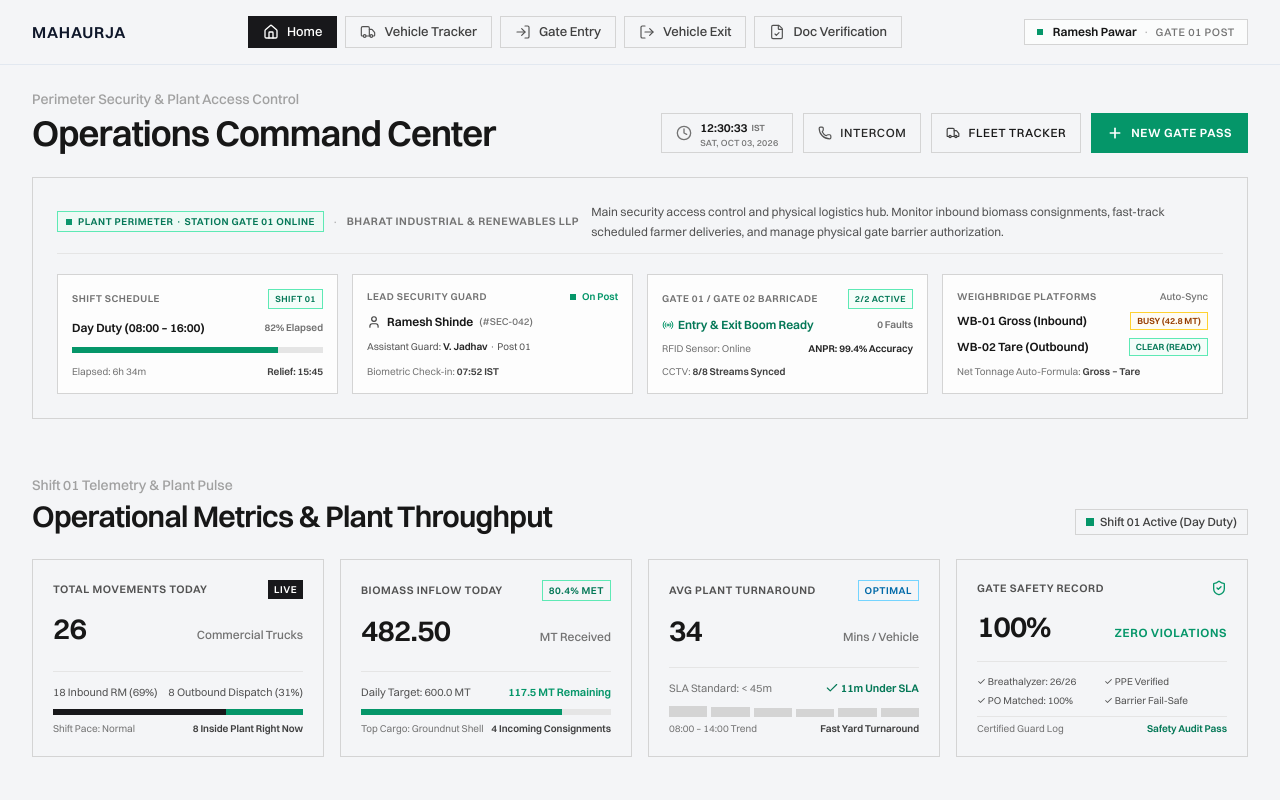
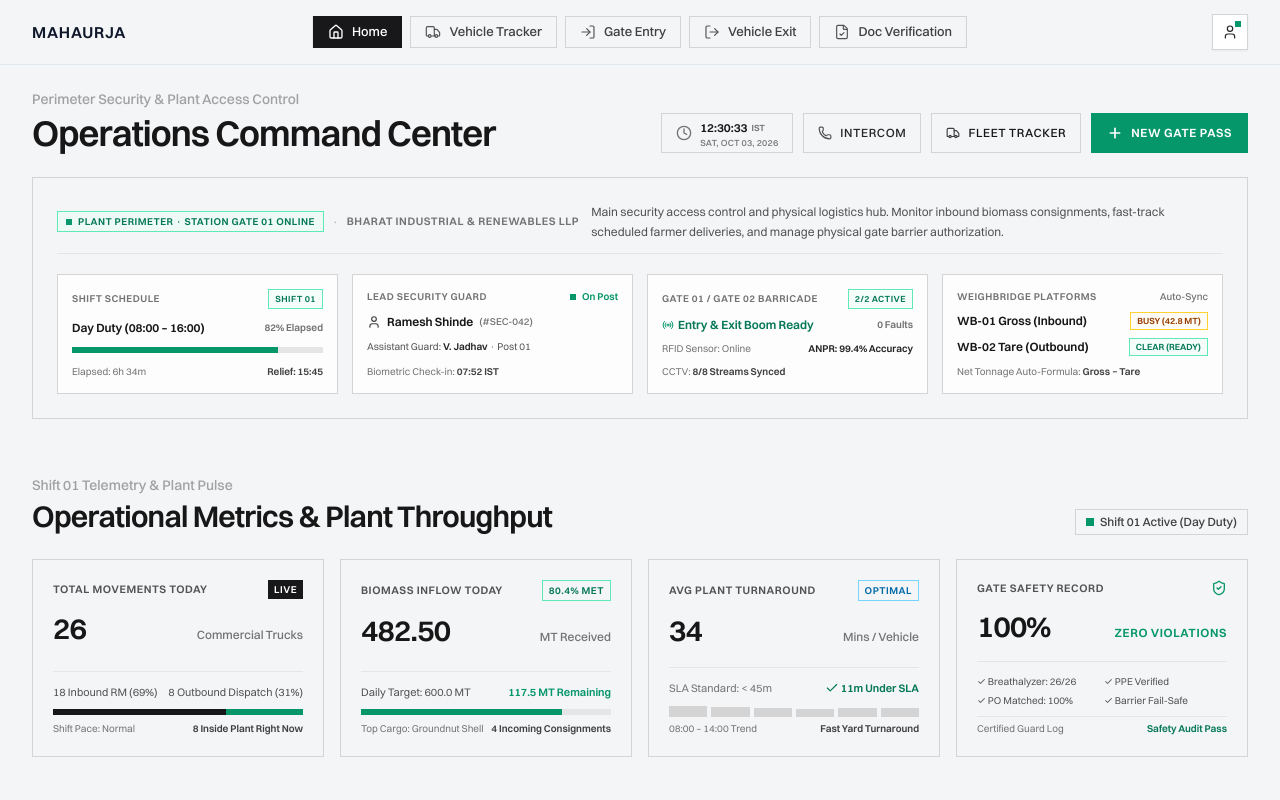
Before and after one commit to adarzhpathade/mahaurja-frontend, a Next.js app: page /gate in a window 1280 px wide. Shown: the top 800 px of the page. Built offline with nearby package versions, Linux system fonts and the light colour scheme.

Commit message:
refactor(nav): replace verbose user text badge with user icon popover and center-align nav tabs

```diff
--- a/src/components/layout/industrial-nav.tsx
+++ b/src/components/layout/industrial-nav.tsx
@@ -32,6 +32,7 @@ import {
   GitFork,
   LineChart,
   Users,
+  User,
   Layers,
   Menu,
   X,
@@ -177,6 +178,7 @@ export function IndustrialNav({
     currentRole.navItems[1]?.id || currentRole.navItems[0]?.id || "home"
   );
   const [isMobileMenuOpen, setIsMobileMenuOpen] = useState(false);
+  const [isUserMenuOpen, setIsUserMenuOpen] = useState(false);
 
   const selectedTab = activeTabId !== undefined ? activeTabId : internalActiveTab;
 
@@ -192,9 +194,9 @@ export function IndustrialNav({
 
   return (
     <header className="w-full bg-[#F4F5F7] border-b border-[#E2E8F0] select-none sticky top-0 z-40">
-      <div className="max-w-[1920px] mx-auto px-3 sm:px-6 lg:px-8 h-14 sm:h-16 flex items-center justify-between gap-2 sm:gap-4">
+      <div className="relative max-w-[1920px] mx-auto px-3 sm:px-6 lg:px-8 h-14 sm:h-16 flex items-center justify-between gap-4">
         {/* Left: Brand Name */}
-        <div className="flex items-center gap-2 sm:gap-6 shrink-0">
+        <div className="flex items-center gap-2 sm:gap-6 shrink-0 z-10 min-w-[120px]">
           <div className="flex items-center gap-2">
             <span className="font-bold tracking-tight text-[#0F172A] text-sm md:text-base uppercase tracking-wider">
               MAHAURJA
@@ -202,10 +204,10 @@ export function IndustrialNav({
           </div>
         </div>
 
-        {/* Center: Exact Tab Group - Sharp Rectangular Segments with clean spacing (rounded-none, shadow-none, 0 depth, no color) */}
+        {/* Center: Truly Center-Aligned Tab Group */}
         <nav
           aria-label="Plant Navigation"
-          className="hidden md:flex items-center overflow-x-auto"
+          className="hidden md:flex items-center justify-center flex-1 max-w-fit mx-auto lg:absolute lg:left-1/2 lg:-translate-x-1/2 z-0"
         >
           <div className="inline-flex items-center gap-1.5 sm:gap-2">
             {currentRole.navItems.map((item) => {
@@ -241,19 +243,71 @@ export function IndustrialNav({
           </div>
         </nav>
 
-        {/* Right: Guard Station Indicator + Mobile Menu Toggle */}
-        <div className="flex items-center gap-2 sm:gap-3 shrink-0">
-          {/* Station & On-Duty Guard Status Badge (Zero border radius, crisp industrial aesthetic) */}
-          <div
-            className="hidden sm:flex items-center gap-2.5 px-3 py-1.5 border border-neutral-300 bg-white/70 text-xs"
-            style={{ borderRadius: 0 }}
-          >
-            <span className="w-1.5 h-1.5 bg-[#059669] inline-block shrink-0" />
-            <div className="flex items-baseline gap-1.5 leading-none">
-              <span className="font-bold text-neutral-900">{currentRole.userName}</span>
-              <span className="text-neutral-400">·</span>
-              <span className="text-[11px] text-neutral-500 font-medium uppercase tracking-wider">Gate 01 Post</span>
-            </div>
+        {/* Right: User Profile Icon + Mobile Menu Toggle */}
+        <div className="flex items-center gap-2 sm:gap-3 shrink-0 z-10 min-w-[120px] justify-end">
+          {/* User Profile Icon Button (Clean icon without direct verbose text) */}
+          <div className="relative">
+            <button
+              type="button"
+              onClick={() => setIsUserMenuOpen(!isUserMenuOpen)}
+              className="w-9 h-9 border border-neutral-300 bg-white hover:bg-neutral-100 text-neutral-800 hover:text-black flex items-center justify-center relative cursor-pointer transition-colors shadow-xs"
+              style={{ borderRadius: 0 }}
+              title={`On Duty: ${currentRole.userName} (Gate 01 Post)`}
+              aria-label="User Profile"
+              aria-expanded={isUserMenuOpen}
+            >
+              <User className="w-4 h-4 text-neutral-800" strokeWidth={1.8} />
+              <span className="w-1.5 h-1.5 bg-[#059669] absolute top-1.5 right-1.5" />
+            </button>
+
+            {/* Compact Industrial Guard Details Popover on Click */}
+            {isUserMenuOpen && (
+              <>
+                <div
+                  className="fixed inset-0 z-40"
+                  onClick={() => setIsUserMenuOpen(false)}
+                />
+                <div
+                  className="absolute right-0 mt-2 w-64 bg-white border border-[#D1D5DB] z-50 p-4 shadow-xl select-none"
+                  style={{ borderRadius: 0 }}
+                >
+                  <div className="flex items-center gap-3 pb-3 border-b border-neutral-200">
+                    <div className="w-9 h-9 bg-[#18181B] text-white flex items-center justify-center font-bold text-sm shrink-0">
+                      {currentRole.userName.charAt(0)}
+                    </div>
+                    <div className="min-w-0">
+                      <div className="font-bold text-xs text-neutral-900 truncate">
+                        {currentRole.userName}
+                      </div>
+                      <div className="text-[11px] text-neutral-500 font-medium truncate">
+                        {currentRole.roleName}
+                      </div>
+                    </div>
+                  </div>
+
+                  <div className="pt-2.5 space-y-1.5 text-xs">
+                    <div className="flex items-center justify-between text-neutral-600">
+                      <span>Post Station:</span>
+                      <strong className="text-neutral-900">Gate 01 Post</strong>
+                    </div>
+                    <div className="flex items-center justify-between text-neutral-600">
+                      <span>Security Badge:</span>
+                      <strong className="text-neutral-900 font-mono">#SEC-042</strong>
+                    </div>
+                    <div className="flex items-center justify-between text-neutral-600">
+                      <span>Shift Schedule:</span>
+                      <span className="font-medium text-neutral-800">Shift 1 (08:00–16:00)</span>
+                    </div>
+                    <div className="flex items-center justify-between pt-1 border-t border-neutral-100">
+                      <span className="text-neutral-600">Duty Status:</span>
+                      <span className="text-[10px] font-bold text-[#047857] px-1.5 py-0.5 border border-emerald-300 bg-emerald-50">
+                        ON DUTY
+                      </span>
+                    </div>
+                  </div>
+                </div>
+              </>
+            )}
           </div>
 
           {/* Mobile Collapsible Navigation Toggle Button */}
```
